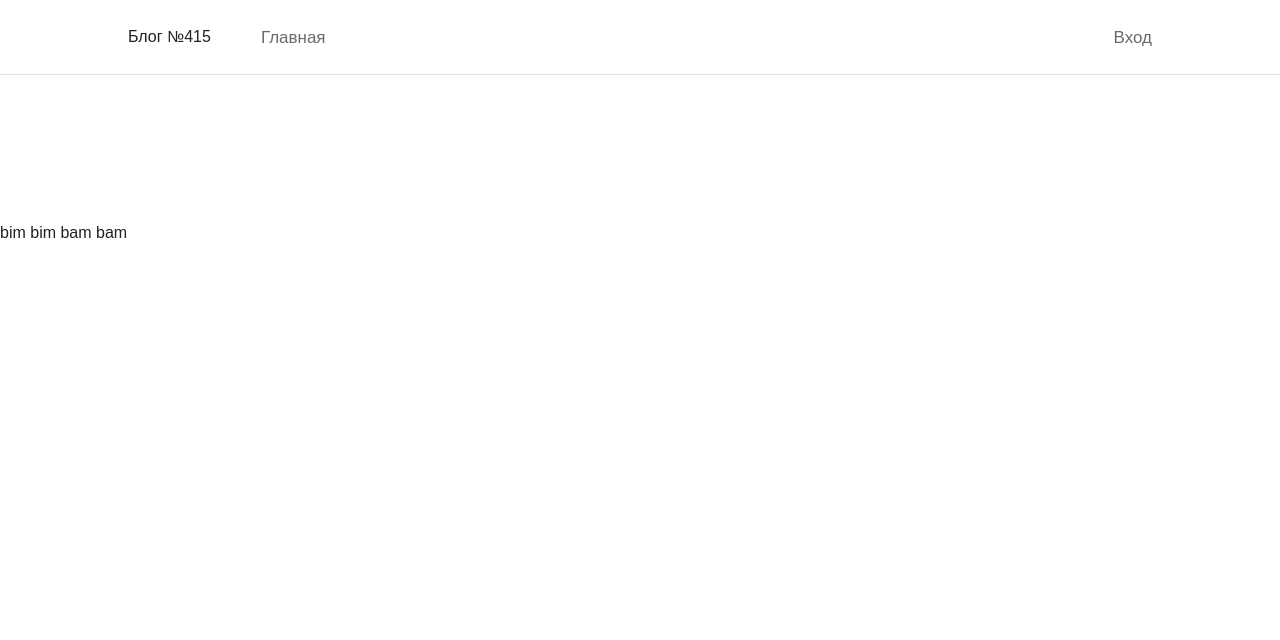
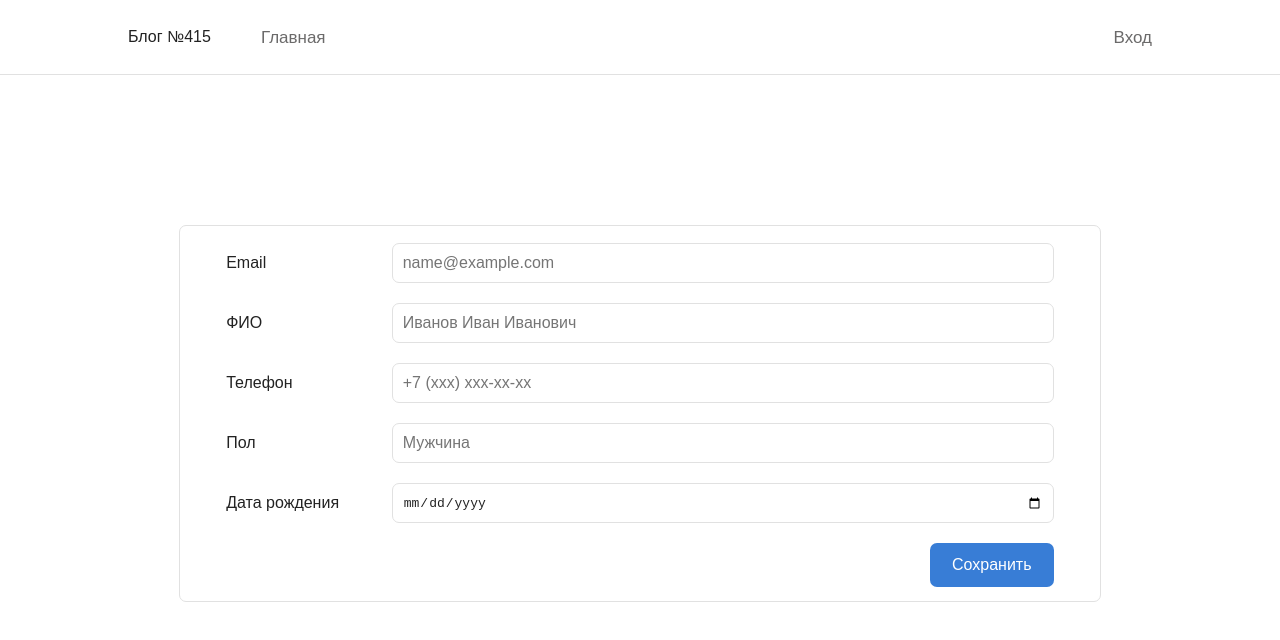
Before and after one commit to Rodion0io/Blog, a website built with Vite: page my-vue-app/index.html in a window 1280 px wide. Built offline with nearby package versions, Linux system fonts and the light colour scheme.

Commit message:
create redact-form component

```diff
--- a/my-vue-app/main.js
+++ b/my-vue-app/main.js
@@ -1,10 +1,7 @@
 import './styles/style.css'
-import AuthorizeForm from './scripts/components/authorize/authorizeForm.js'
-import { sendDatas } from './scripts/потом поменяю/enterAccount.js';
 import router from './scripts/router.js';
-import { registrationAccount } from './scripts/потом поменяю/registrationAccount.js';
 
 
 document.addEventListener('DOMContentLoaded', () => {
-  router(); // Запускаем роутер
+  router();
 });
--- a/my-vue-app/scripts/components/authorize/authorizeForm.js
+++ b/my-vue-app/scripts/components/authorize/authorizeForm.js
@@ -1,4 +1,4 @@
-import { PARENT_BLOCK} from "../../../constans"
+import { PARENT_BLOCK } from "../../../constans"
 import { createInputBlock } from "../../createInputBlock";
 
 function AuthorizeForm(){
@@ -22,10 +22,10 @@ function AuthorizeForm(){
     formTitle.textContent = 'Вход';
 
     let inputBlockEmail = createInputBlock('input-block email', 'email',
-    'Email', 'email', 'name@example.com', 'input-email', true, false, null, null);
+    'Email', 'email', 'name@example.com', 'input-email', true, false, null, null, 'input');
 
     let inputBlockPassword = createInputBlock("input-block password", 'name',
-    'Пароль', 'password', null, 'input-password', true, false, null, null);
+    'Пароль', 'password', null, 'input-password', true, false, null, null, 'input');
 
     // let inputBlockEmail = document.createElement('div');
     // inputBlockEmail.className += 'input-block email';
--- a/my-vue-app/scripts/components/listAccount/listAccount.js
+++ b/my-vue-app/scripts/components/listAccount/listAccount.js
@@ -16,6 +16,7 @@ function listAccount(email){
     let onProfile = document.createElement('p');
     onProfile.className += 'on-fporile';
     onProfile.textContent = 'Профиль'
+    onProfile.setAttribute('href', '/profile')
 
     let exit = document.createElement('p');
     exit.className += 'exit';
--- /dev/null
+++ b/my-vue-app/scripts/components/profile/profile.css
@@ -0,0 +1,27 @@
+.input-block-redact{
+    display: flex;
+    align-items: center;
+    justify-content: space-between;
+}
+
+.profile-input{
+    width: 80%;
+}
+
+
+.form-profile{
+    width: 90% !important;
+}
+
+.changes-button{
+    background-color: var(--button-blue-color);
+    color: #fff;
+    width: 15%;
+}
+
+.footer-block-form{
+    width: 100%;
+    display: flex;
+    justify-content: flex-end;
+    margin-bottom: 14px;
+}
--- /dev/null
+++ b/my-vue-app/scripts/components/profile/profile.js
@@ -0,0 +1,64 @@
+import { PARENT_BLOCK } from "../../../constans";
+import { createInputBlock } from "../../createInputBlock";
+
+function Profile(datas){
+    let sectionProfile = document.createElement('section');
+    sectionProfile.className += 'section-profile';
+
+    let container = document.createElement('div');
+    container.className += 'container';
+
+    let sectionContent = document.createElement('div');
+    sectionContent.className += 'section-content';
+
+    let form = document.createElement('form');
+    form.className += 'form-block form-profile';
+
+    let formContainer = document.createElement('div');
+    formContainer.className += 'form-container';
+
+    let inputBlockEmail = createInputBlock('input-block-redact email', 'email',
+    'Email', 'email', 'name@example.com', 'input-email', true, false, null, null, 'input profile-input');
+
+    let nameUser = createInputBlock('input-block-redact name', 'name',
+    'ФИО', 'text', 'Иванов Иван Иванович', 'input-name', true, false, null, null, 'input profile-input');
+
+    let phoneNumber = createInputBlock('input-block-redact phone', 'phone',
+    'Телефон', 'tel', '+7 (xxx) xxx-xx-xx', 'input-phone-number', false, false, null, null, 'input profile-input');
+
+    let gender = createInputBlock('input-block-redact gender', 'gender',
+     'Пол', 'text', 'Мужчина', 'input-gender', true, true, ['Мужчина','Женщина'], 'genderListId', 'input profile-input');
+
+    let birhdayDate = createInputBlock('input-block-redact birhday', 'date',
+    'Дата рождения', 'date', null, 'input-date', false, false, null, null, 'input profile-input');
+
+    let footerBlock = document.createElement('div');
+    footerBlock.className += 'footer-block-form';
+
+    let saveButton = document.createElement('button');
+    saveButton.className += 'btn changes-button';
+    saveButton.textContent = 'Сохранить';
+
+    let messageText = document.createElement('p');
+    messageText.classList += 'message-text';
+
+    footerBlock.appendChild(saveButton);
+    footerBlock.appendChild(messageText);
+
+    formContainer.appendChild(inputBlockEmail);
+    formContainer.appendChild(nameUser);
+    formContainer.appendChild(phoneNumber);
+    formContainer.appendChild(gender);
+    formContainer.appendChild(birhdayDate);
+    // formContainer.appendChild(saveButton);
+    formContainer.appendChild(footerBlock);
+
+
+    form.appendChild(formContainer);
+    sectionContent.appendChild(form);
+    container.appendChild(sectionContent);
+    sectionProfile.appendChild(container);
+    PARENT_BLOCK.appendChild(sectionProfile);
+}
+
+export default Profile;
--- a/my-vue-app/scripts/components/registration/registrationForm.js
+++ b/my-vue-app/scripts/components/registration/registrationForm.js
@@ -22,22 +22,22 @@ function registrationForm(){
     formTitle.textContent = 'Регистрация';
 
     let nameUser = createInputBlock('input-block name', 'name',
-    'ФИО', 'text', 'Иванов Иван Иванович', 'input-name', true, false, null, null);
+    'ФИО', 'text', 'Иванов Иван Иванович', 'input-name', true, false, null, null, 'input');
 
     let birhdayDate = createInputBlock('input-block birhday', 'date',
-     'Дата рождения', 'date', null, 'input-date', false, false, null, null);
+     'Дата рождения', 'date', null, 'input-date', false, false, null, null, 'input');
 
     let gender = createInputBlock('input-block gender', 'gender',
-     'Пол', 'text', 'Мужчина', 'input-gender', true, true, ['Мужчина','Женщина'], 'genderListId')
+     'Пол', 'text', 'Мужчина', 'input-gender', true, true, ['Мужчина','Женщина'], 'genderListId', 'input')
 
     let phoneNumber = createInputBlock('input-block phone', 'phone',
-    'Телефон', 'tel', '+7 (xxx) xxx-xx-xx', 'input-phone-number', false, false, null, null);
+    'Телефон', 'tel', '+7 (xxx) xxx-xx-xx', 'input-phone-number', false, false, null, null, 'input');
 
     let inputBlockEmail = createInputBlock('input-block email', 'email',
-    'Email', 'email', 'name@example.com', 'input-email', true, false, null, null);
+    'Email', 'email', 'name@example.com', 'input-email', true, false, null, null, 'input');
 
     let inputBlockPassword = createInputBlock("input-block password", 'name',
-    'Пароль', 'password', null, 'input-password', true, false, null, null);
+    'Пароль', 'password', null, 'input-password', true, false, null, null, 'input');
 
     let errorMessage = document.createElement('p');
     errorMessage.className += 'error-message';
--- a/my-vue-app/scripts/createInputBlock.js
+++ b/my-vue-app/scripts/createInputBlock.js
@@ -1,5 +1,5 @@
 export function createInputBlock(inputBlockClass, forName, labelValue, inputType,
-    placeholder = null, inputId, isRequired = false, isList = false, options = null, dataListId = null){
+    placeholder = null, inputId, isRequired = false, isList = false, options = null, dataListId = null, inputClass){
 
 
     let inputBlock = document.createElement('div');
@@ -11,7 +11,7 @@ export function createInputBlock(inputBlockClass, forName, labelValue, inputType
     lableInput.textContent = labelValue;
 
     let input = document.createElement('input');
-    input.className = 'input';
+    input.className = inputClass;
     input.setAttribute('type', inputType);
     input.setAttribute('name', forName);
     if (inputType === 'date'){
--- a/my-vue-app/scripts/router.js
+++ b/my-vue-app/scripts/router.js
@@ -2,6 +2,7 @@ import AuthorizeForm from "./components/authorize/authorizeForm";
 import registrationForm from "./components/registration/registrationForm";
 import { sendDatas } from "./потом поменяю/enterAccount";
 import { registrationAccount } from "./потом поменяю/registrationAccount";
+import Profile from "./components/profile/profile";
 
 function router(){
     let pathLink = window.location.pathname;
@@ -27,7 +28,7 @@ function router(){
     switch (pathLink){
         case '/':
             parentBlock.innerHTML = '';
-            parentBlock.innerHTML = '<h1>bim bim bam bam</h1>';
+            Profile();
             break;
         case '/login':
             parentBlock.innerHTML = '';
--- a/my-vue-app/scripts/потом поменяю/enterAccount.js
+++ b/my-vue-app/scripts/потом поменяю/enterAccount.js
@@ -27,6 +27,7 @@ export function sendDatas(){
             authorizeRequest({"email": email, 'password': password})
             .then(data => {console.log(data);
                 listAccount(email);
+                window.location.pathname = '/';
             })
             .catch(error => {
                 errorBlock.style = "display: block";
--- a/my-vue-app/styles/style.css
+++ b/my-vue-app/styles/style.css
@@ -5,6 +5,7 @@
 @import url(./sizes.css);
 @import url(../scripts/components/listAccount/listAccount.css);
 @import url(../scripts/components/registration/registration.css);
+@import url(../scripts/components/profile/profile.css);
 
 *{
   box-sizing: border-box;
```
